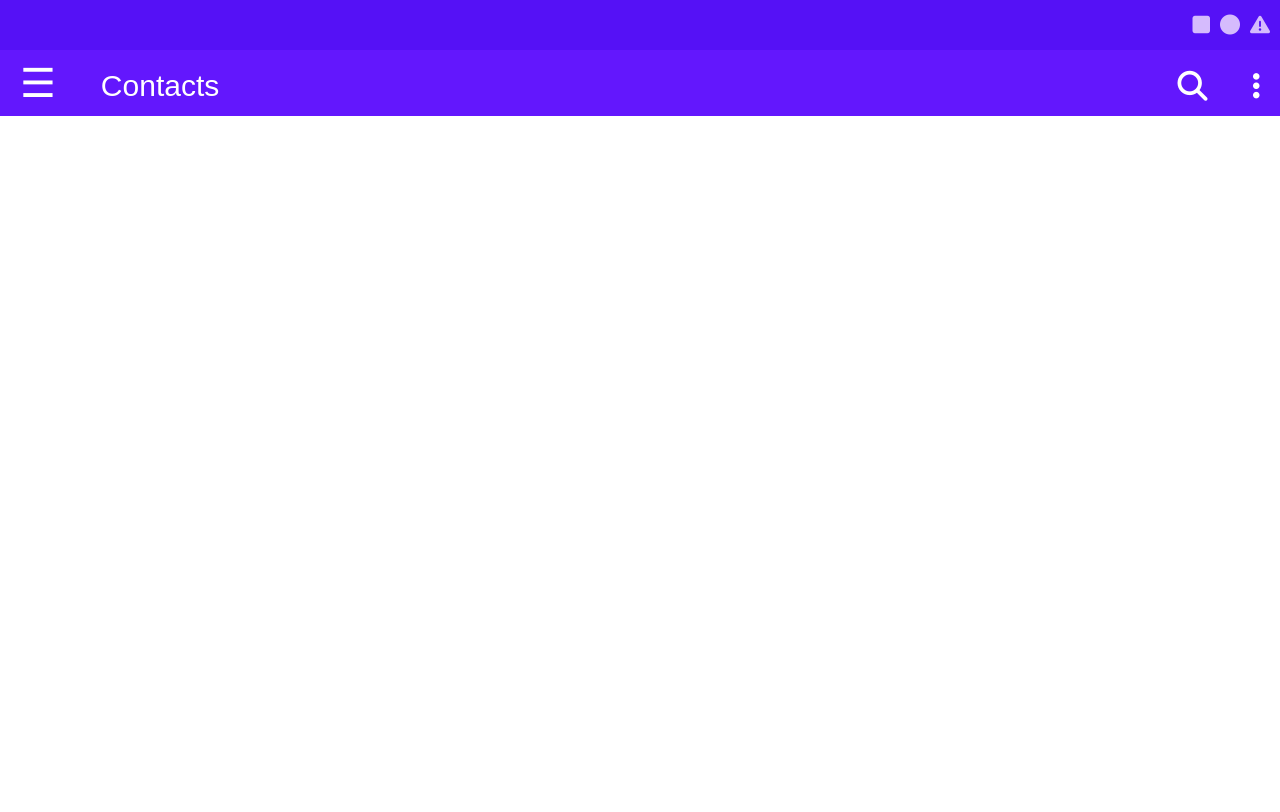
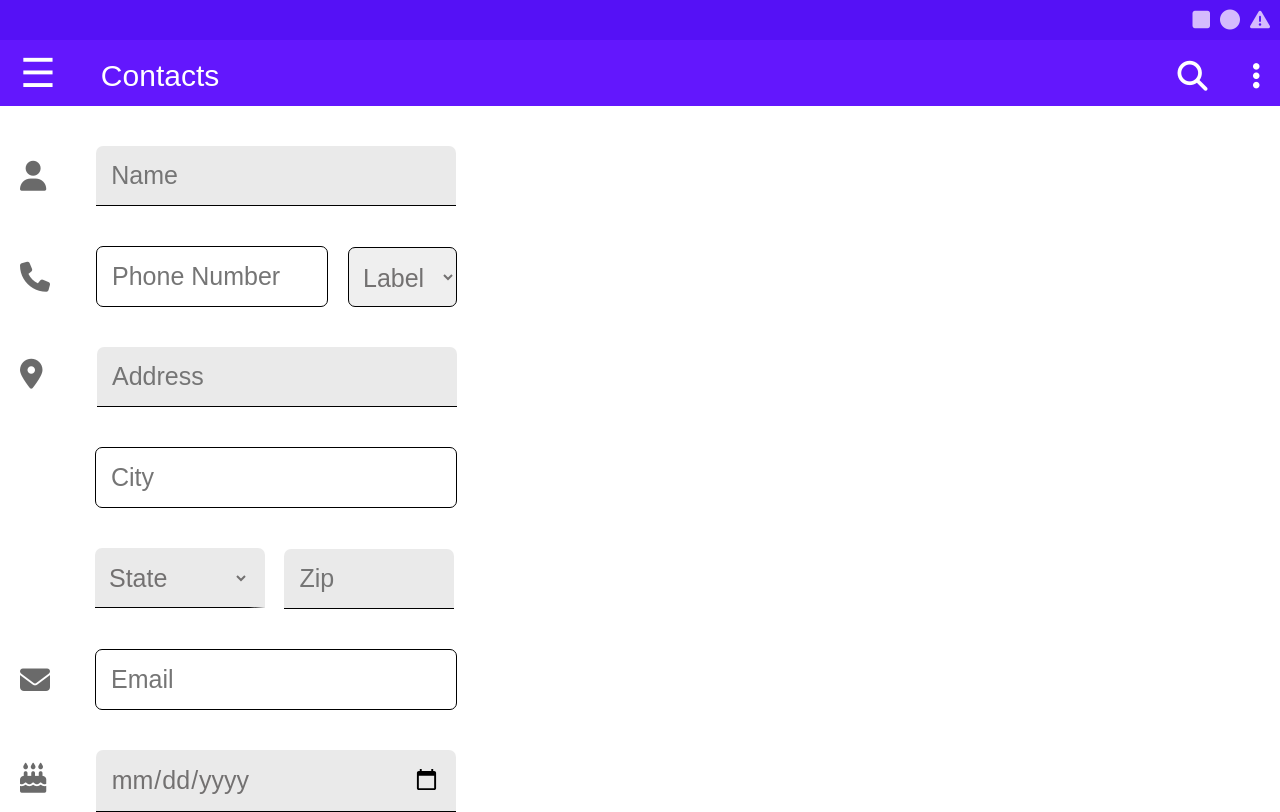
Before and after one commit to 20gnunez/mobile-form, a plain HTML site: page index.html in a window 1280 px wide. Drawn offline with Linux system fonts and the light colour scheme.

Commit message:
Final Product

```diff
--- a/index.html
+++ b/index.html
@@ -31,9 +31,54 @@
                     <i id="extra" class="fa-solid fa-ellipsis-vertical"></i>
                 </div>
             </div>
-
-
         </nav>
     </header>
+    <form>
+        <div class="name-info">
+            <label for="name"><i class="fa-solid fa-user"></i></label>
+            <input id="name" type="text" placeholder="Name">
+        </div>
+        <div class="phone-info">
+            <label for="phone"><i class="fa-solid fa-phone"></i></label>
+            <input type="number" id="phone" placeholder="Phone Number">
+            <select class="phone-label" name="label" id="label">
+                <option value="" disabled selected hidden>Label</option>
+                <option value="home">Home</option>
+                <option value="cell">Cell</option>
+                <option value="work">Work</option>
+            </select>
+        </div>
+        <div class="location">
+            <div>
+                <label for="address"><i class="fa-solid fa-location-dot"></i></label>
+                <input type="text" id="address" placeholder="Address">
+            </div>
+        </div>
+        <div class="city">
+            <label for="city"></label>
+            <input type="text" name="city" id="city" placeholder="City">
+        </div>
+        <div class="state-zip">
+            <select class="state-select" name="state" id="state">
+                <option value="" disabled selected hidden>State</option>
+                <option value="florida">Florida</option>
+                <option value="georgia">Georgia</option>
+                <option value="south-carolina">South Carolina</option>
+                <option value="north-carolina">North Carolina</option>
+                <option value="texas">Texas</option>
+                <option value="virginia">Virginia</option>
+            </select>
+            <label for="zip"></label>
+            <input type="number" id="zip" name="zip" placeholder="Zip">
+        </div>
+        <div class="email">
+            <label for="email"><i class="fa-solid fa-envelope"></i></label>
+            <input type="text" name="email" id="email" placeholder="Email">
+        </div>
+        <div class="birthday">
+            <label for="birthday"><i class="fa-solid fa-cake-candles"></i></label>
+            <input type="date" id="birthday" name="birthday">
+        </div>
+    </form>
 </body>
 </html>
--- a/styles.css
+++ b/styles.css
@@ -8,8 +8,8 @@
     color: #f5e6ffcc;
     font-size: 20px;
     margin-right: 10px;
-    margin-top: 15px;
-    margin-bottom: 15px;
+    margin-top: 10px;
+    margin-bottom: 10px;
 }
 
 .top-bar {
@@ -59,3 +59,102 @@
 .fa-magnifying-glass {
     margin-right: 25px;
 }
+
+.name-info, .phone-info, .location, .email {
+    display: flex;
+    margin-top: 40px;
+    align-items: center;
+}
+.fa-user, .fa-phone, .fa-location-dot, .fa-envelope, .fa-cake-candles {
+    margin-left: 20px;
+    font-size: 30px;
+    color: rgba(55, 55, 55, 0.744);
+}
+
+#name, #phone, #address, #city, #zip, #email, #birthday{
+    margin-left: 50px;
+    font-size: 25px;
+    background-color: rgba(220, 220, 220, 0.6);
+    padding: 15px 15px;
+    border: none;
+    border-bottom: black solid 1px;
+}
+
+#name {
+    width: 330px;
+    border-top-left-radius: 7px;
+    border-top-right-radius: 7px;
+
+}
+
+#phone {
+    margin-left: 46px;
+    width: 200px;
+    background-color: white;
+    border: black solid 1px;
+    border-radius: 7px;
+}
+
+.phone-label, .state-select {
+    padding: 15px 10px;
+    margin-left: 20px;
+    height: 60px;
+    border: black solid 1px;
+    border-radius: 7px;
+    font-size: 25px;
+    color: rgb(115, 113, 113);
+}
+
+#address {
+    width: 330px;
+    border-top-left-radius: 7px;
+    border-top-right-radius: 7px;
+}
+
+#city {
+    margin-top: 40px;
+    margin-left: 95px;
+    width: 330px;
+    background-color: white;
+    border-radius: 7px;
+    border: black solid 1px;
+}
+
+.state-select {
+    margin-left: 95px;
+    width: 170px;
+    margin-top: 40px;
+    border: none;
+    background-color: rgba(220, 220, 220, 0.6);
+    border-bottom: black solid 1px;
+    border-radius: 0px;
+    border-top-left-radius: 7px;
+    border-top-right-radius: 7px;
+    border-right: 16px solid transparent;
+}
+
+#zip {
+    width: 140px;
+    margin-left: 15px;
+    margin-top: 40px;
+    border-top-left-radius: 7px;
+    border-top-right-radius: 7px;
+}
+
+#email {
+    margin-left: 45px;
+    border: black solid 1px;
+    border-radius: 7px;
+    background-color: white;
+    width: 330px;
+}
+
+#birthday {
+    margin-top: 40px;
+    margin-left: 45px;
+    width: 330px;
+    border-top-left-radius: 7px;
+    border-top-right-radius: 7px;
+    color: rgb(115, 113, 113);
+
+}
```
